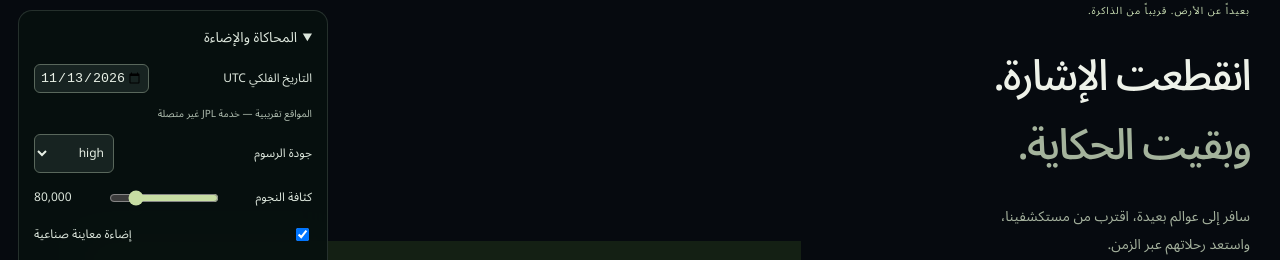
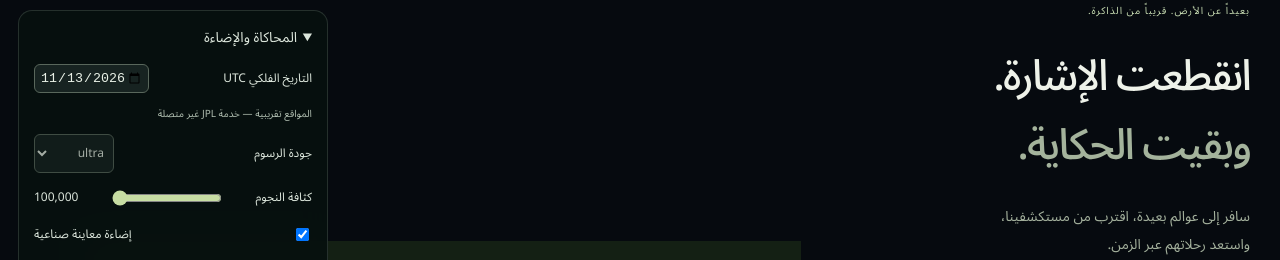
Before and after one commit to 4am7l/the-last-signal, a React (Vite) app: page / in a window 1280 px wide. Both pictures are taken after a click on the heading "المحاكاة والإضاءة". Shown: the part 155-415 px from the top of the page. Built offline with nearby package versions, Linux system fonts and the light colour scheme; no server answers.

Commit message:
Lock rendering quality to ultra with 4K shadow maps

```diff
--- a/src/simulation.tsx
+++ b/src/simulation.tsx
@@ -4,12 +4,12 @@ export const PRESETS={
  low:{dpr:1,stars:10000,shadows:512,rings:240,sectors:128,rocks:250},
  medium:{dpr:1.25,stars:30000,shadows:1024,rings:320,sectors:192,rocks:600},
  high:{dpr:1.5,stars:80000,shadows:2048,rings:400,sectors:256,rocks:1000},
- ultra:{dpr:2,stars:100000,shadows:2048,rings:480,sectors:320,rocks:1200}
+ ultra:{dpr:2,stars:100000,shadows:4096,rings:480,sectors:320,rocks:1200}
 } as const;
 export type Settings={date:string;quality:keyof typeof PRESETS;inspection:boolean;exposure:number;navigation:'orbit'|'walk'|'drone';speed:number;starCount:number};
-let state:Settings={date:new Date().toISOString().slice(0,10),quality:'high',inspection:true,exposure:1.05,navigation:'orbit',speed:1.5,starCount:80000};
+let state:Settings={date:new Date().toISOString().slice(0,10),quality:'ultra',inspection:true,exposure:1.05,navigation:'orbit',speed:1.5,starCount:100000};
 const listeners=new Set<()=>void>();
-export function configure(patch:Partial<Settings>){state={...state,...patch};listeners.forEach(f=>f());}
+export function configure(patch:Partial<Settings>){state={...state,...patch,quality:'ultra',starCount:100000};listeners.forEach(f=>f());}
 export function useSimulation(){return useSyncExternalStore(f=>{listeners.add(f);return()=>listeners.delete(f)},()=>state);}
 const cache=new Map<string,Ephemeris>();
 export function useEphemeris(date:string){
@@ -35,7 +35,7 @@ export function SimulationPanel(){
  return <details className="simulationPanel"><summary>المحاكاة والإضاءة</summary>
  <label>التاريخ الفلكي UTC<input type="date" min="1800-01-01" max="2050-12-31" value={settings.date} onChange={e=>{const v=e.target.value;if(v>='1800-01-01'&&v<='2050-12-31')configure({date:v})}}/></label>
  <small>{ephemeris.source==='JPL Horizons'?'المواقع: JPL Horizons':'المواقع تقريبية — خدمة JPL غير متصلة'}</small>
- <label>جودة الرسوم<select value={settings.quality} onChange={e=>{const quality=e.target.value as Settings['quality'];configure({quality,starCount:PRESETS[quality].stars})}}>{Object.keys(PRESETS).map(p=><option key={p}>{p}</option>)}</select></label>
+ <label>جودة الرسوم<select value={settings.quality} disabled>{Object.keys(PRESETS).map(p=><option key={p}>{p}</option>)}</select></label>
  <label>كثافة النجوم<input type="range" min="1000" max="100000" step="1000" value={settings.starCount} onChange={e=>configure({starCount:Number(e.target.value)})}/><output>{settings.starCount.toLocaleString()}</output></label>
  <label><input type="checkbox" checked={settings.inspection} onChange={e=>configure({inspection:e.target.checked})}/>إضاءة معاينة صناعية</label>
  <label>التعريض<input type="range" min=".2" max="2.5" step=".05" value={settings.exposure} onChange={e=>configure({exposure:Number(e.target.value)})}/></label>
```
